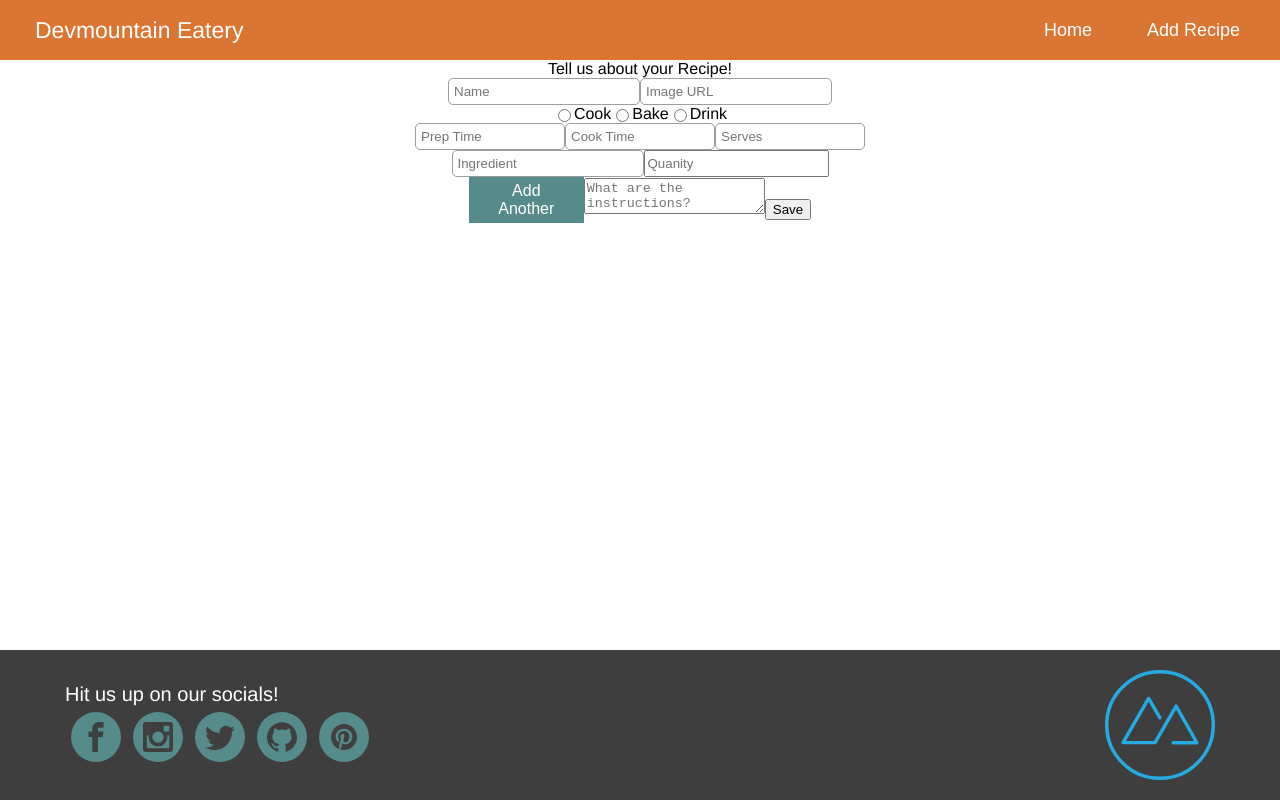
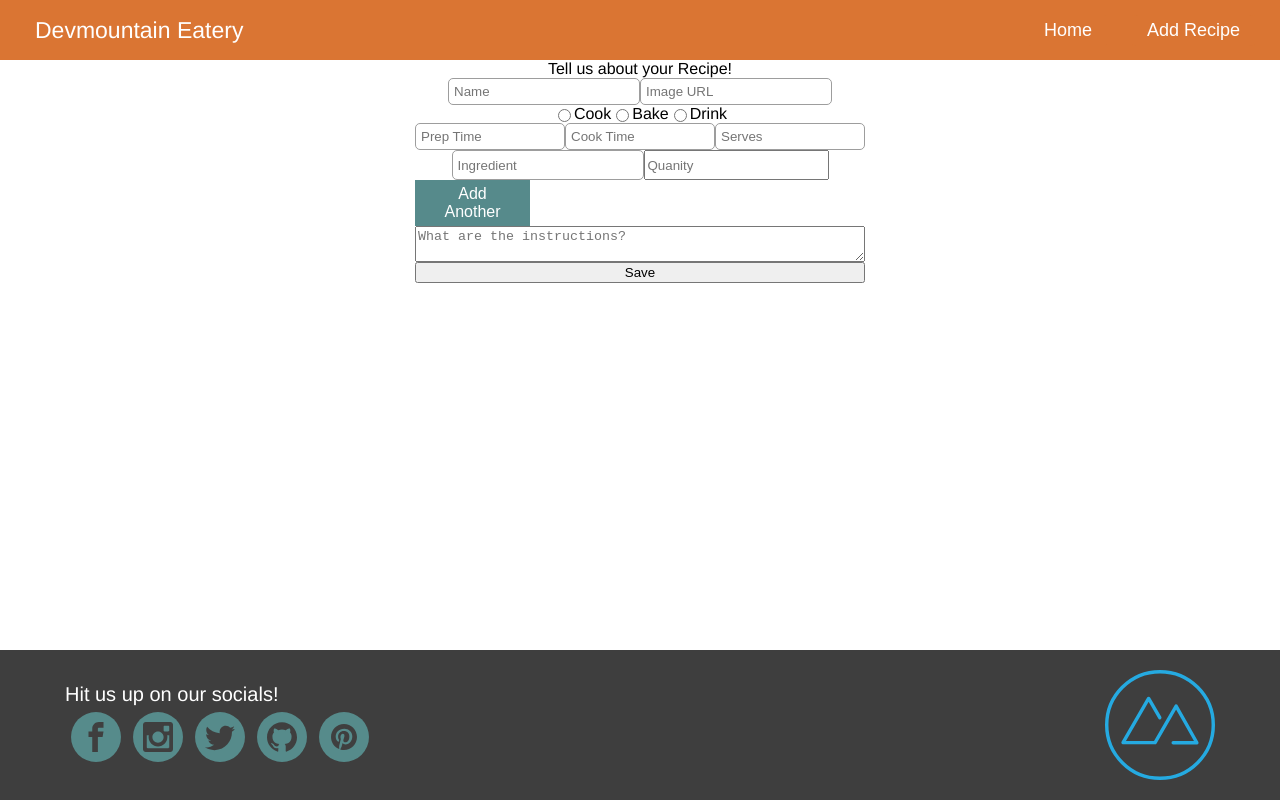
Before and after one commit to AkionQuazson/devmountainEatery-tutorial, a React (Create React App) app: page /newRecipe in a window 1280 px wide. Built offline with nearby package versions, Linux system fonts and the light colour scheme.

Commit message:
centering

```diff
--- a/src/components/newRecipeComponents/NewRecipeScreen.jsx
+++ b/src/components/newRecipeComponents/NewRecipeScreen.jsx
@@ -24,9 +24,9 @@ const NewRecipeScreen = () => {
           <input type="text" id="serve" placeholder="Serves" />
         </div>
         <div className="row">
-
           <input type="text" id="ingredient" placeholder="Ingredient" />
           <input type="number" id="quantity" placeholder="Quanity"/>
+          <ul></ul>
         </div>
         <button type="number" id="addIngredient">Add Another</button>
         <textarea id="instructions" placeholder="What are the instructions?"></textarea>
--- a/src/css/newRecipe.css
+++ b/src/css/newRecipe.css
@@ -6,11 +6,14 @@ form {
     width: 450px;
     margin: auto;
     text-align: center;
+    display: flex;
+    flex-direction: column;
 }
 
 .row {
     display: flex;
     justify-content: center;
+    width: 100%;
 }
 
 input[type=text] {
```
